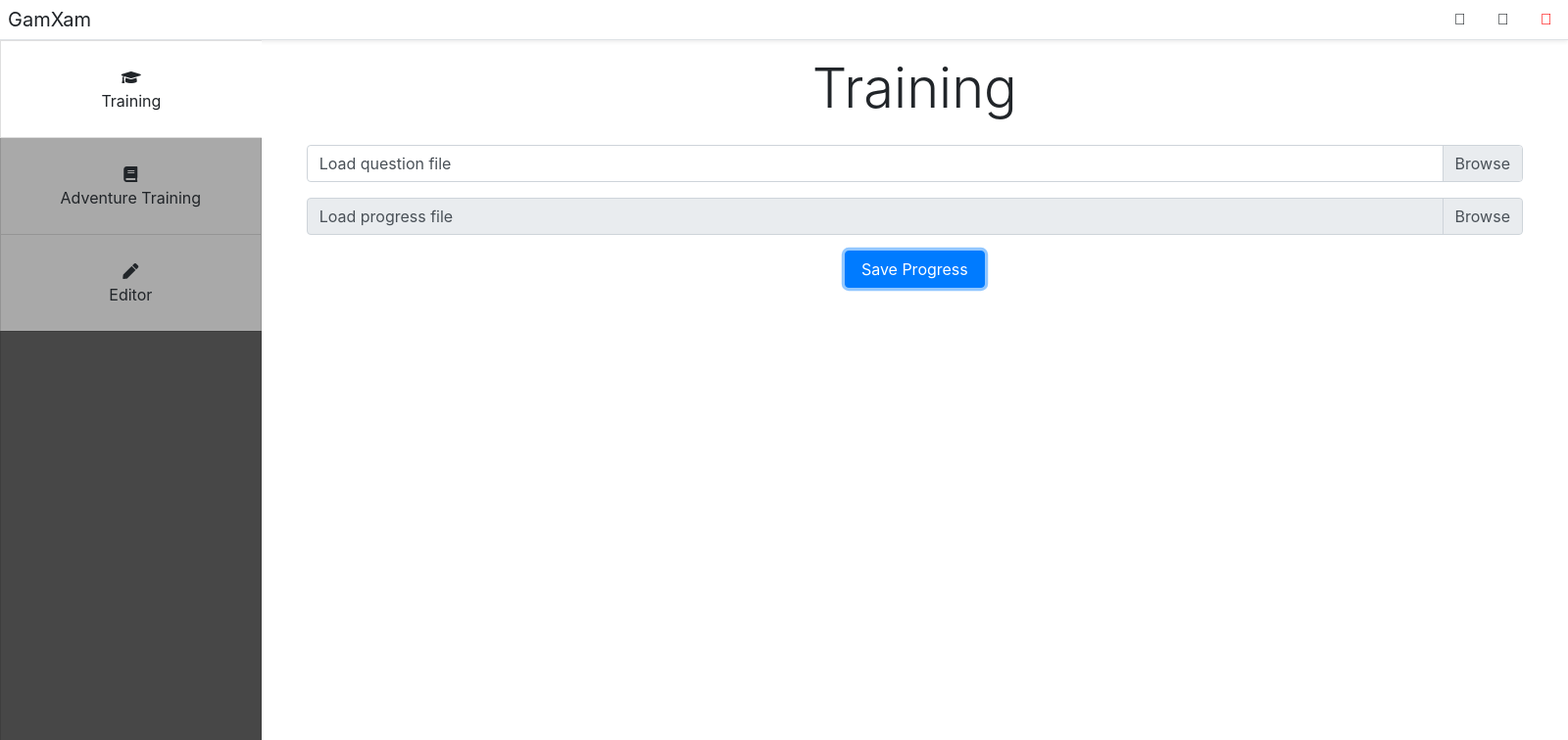
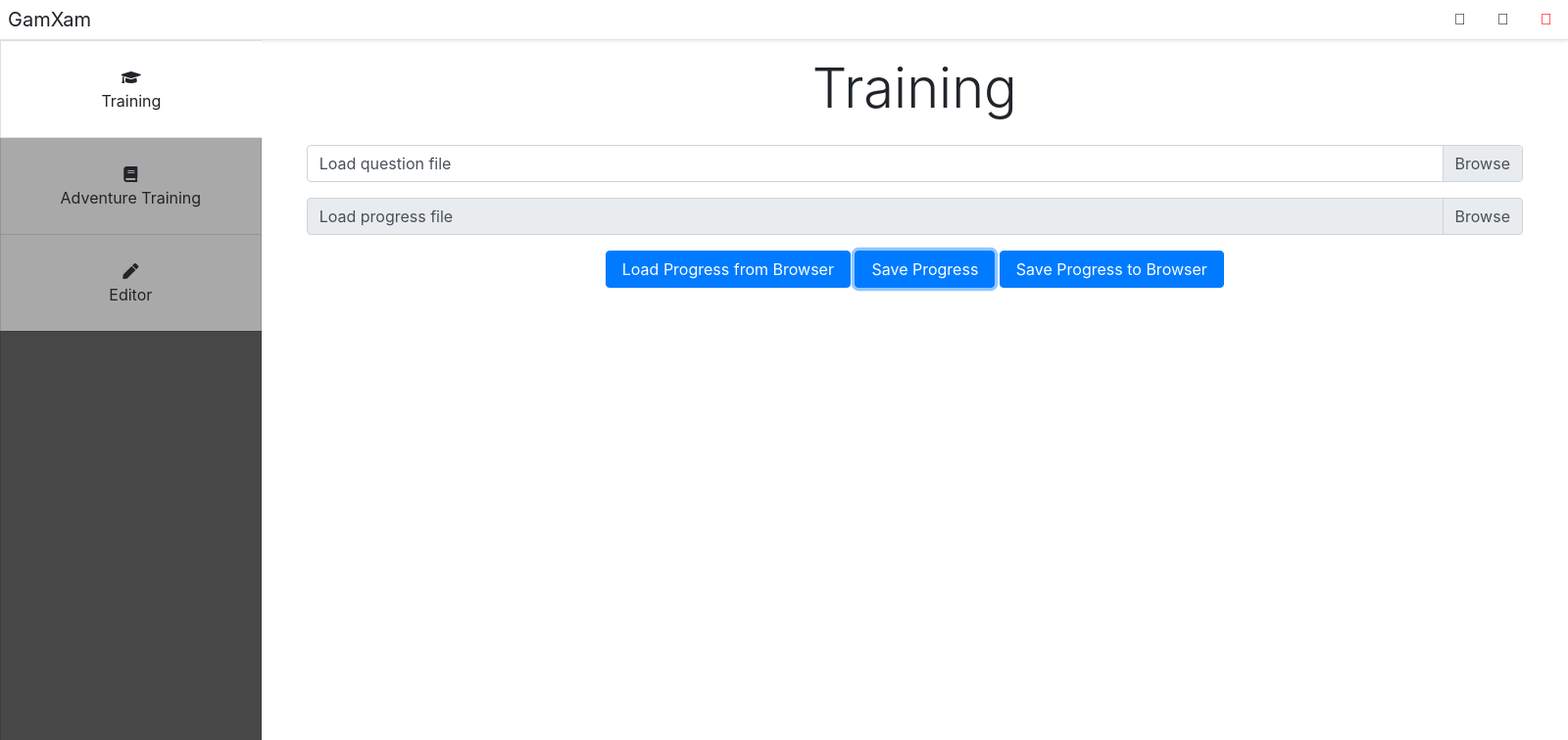
Before and after one commit to Vinpasso/GamXam, an Electron app: page html/index.html in a window 1600 px wide. Both pictures are taken after a click on the button "Save Progress". Shown: the top 756 px of the page at 98% size. Drawn offline with nearby package versions, Linux system fonts and the light colour scheme.

Commit message:
Save to browser local storage

```diff
--- a/html/index.html
+++ b/html/index.html
@@ -24,7 +24,7 @@
     <script src="../js/tooltips.js"></script>
 </head>
 
-</body>
+<body>
 <header id="titlebar">
     <div class="d-flex flex-column flex-md-row align-items-center border-bottom shadow-sm drag-region">
         <h5 class="p-2 my-0 mr-md-auto font-weight-normal">GamXam</h5>
@@ -79,8 +79,16 @@
                         <label class="custom-file-label text-left" for="progress-file">Load progress file</label>
                     </div>
                 </div>
+                <button type="button" class="btn btn-primary px-3" id="load-local-button"
+                        onclick="loadLocalProgress()">Load Progress from Browser
+                </button>
                 <button type="button" class="btn btn-primary px-3" id="save-button"
-                                onclick="saveProgress()">Save Progress</button>
+                        onclick="saveProgress()">Save Progress
+                </button>
+                <button type="button" class="btn btn-primary px-3" id="save-local-button"
+                        onclick="saveLocalProgress()">Save Progress to Browser
+                </button>
+
                 <!-- ui section -->
                 <!-- information ui section -->
                 <div class="container-fluid" id="header-ui" style="display: none">
--- a/js/examiner.js
+++ b/js/examiner.js
@@ -6,6 +6,8 @@ let examLength;
 let progressStages;
 let cooldownDates;
 let history;
+
+const local_storage_tag = "progress_xml";
 
 function loadExam(file) {
     examFileName = file.name.substring(0, file.name.length - 4);
@@ -82,6 +84,10 @@ function loadProgress(file) {
     reader.readAsText(file);
 }
 
+function loadLocalProgress() {
+    handleProgress(window.localStorage.getItem(local_storage_tag))
+}
+
 function handleProgress(xmlEncodedProgress) {
     progressStages = [[], [], [], [], [], []];
     for (i = 0; i < progressStages.length; i++) {
@@ -124,7 +130,7 @@ function handleProgress(xmlEncodedProgress) {
     postRandomQuestion();
 }
 
-function saveProgress() {
+function exportProgressToXML() {
     let xml = ["<?xml version=\"1.0\" encoding=\"UTF-8\" ?>", "<progress>"];
 
     xml.push("<head>");
@@ -152,6 +158,11 @@ function saveProgress() {
     xml.push("</progress>");
 
     let text = xml.join("");
+    return text;
+}
+
+function saveProgress() {
+    let text = exportProgressToXML();
     let blob = new Blob([text], { type: 'text/xml' });
     let anchor = document.createElement('a');
 
@@ -161,6 +172,12 @@ function saveProgress() {
     anchor.click();
 
     window.URL.revokeObjectURL(blob);
+}
+
+
+function saveLocalProgress() {
+    let text = exportProgressToXML();
+    window.localStorage.setItem(local_storage_tag, text);
 }
 
 function postQuestion(index, newQuestion) {
```
